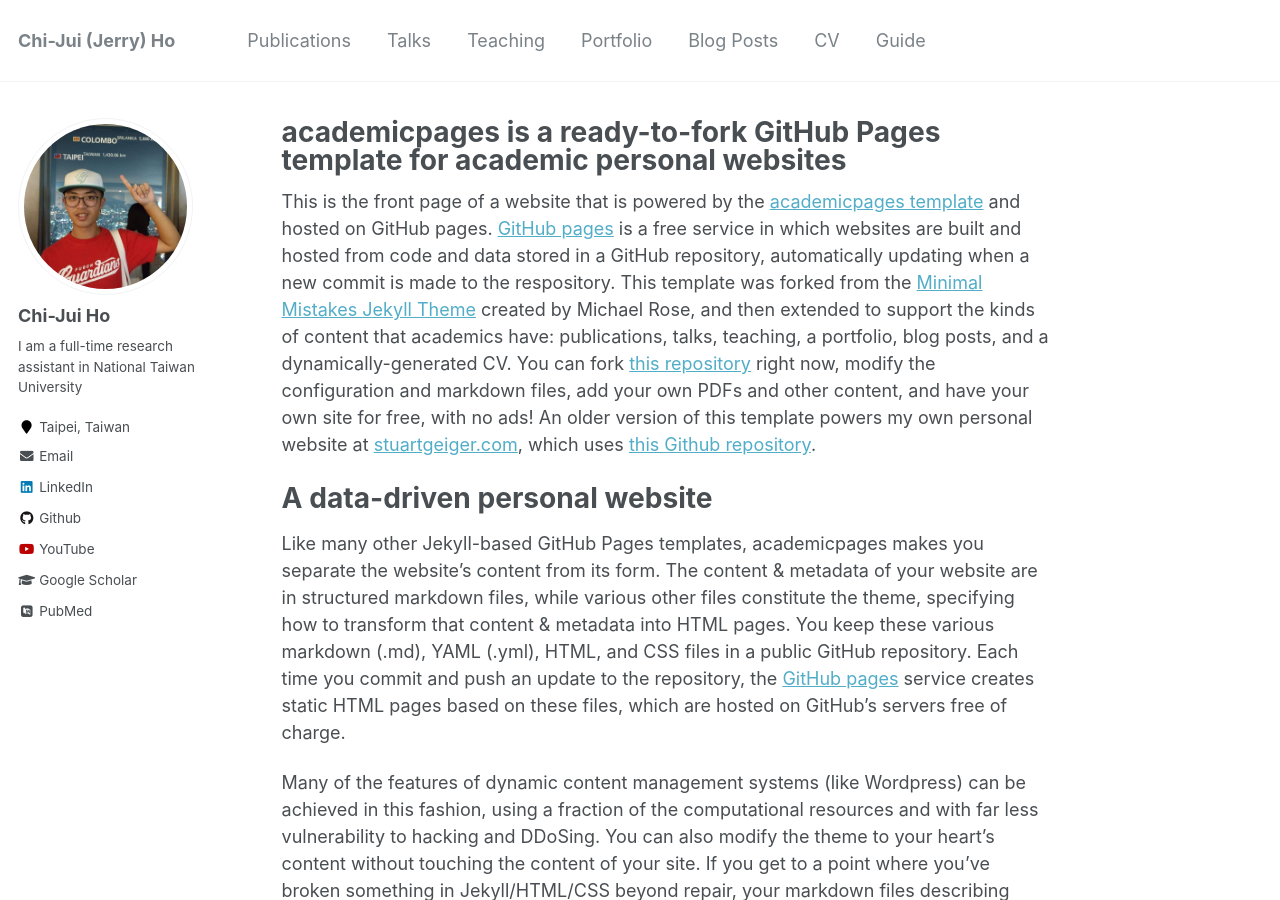
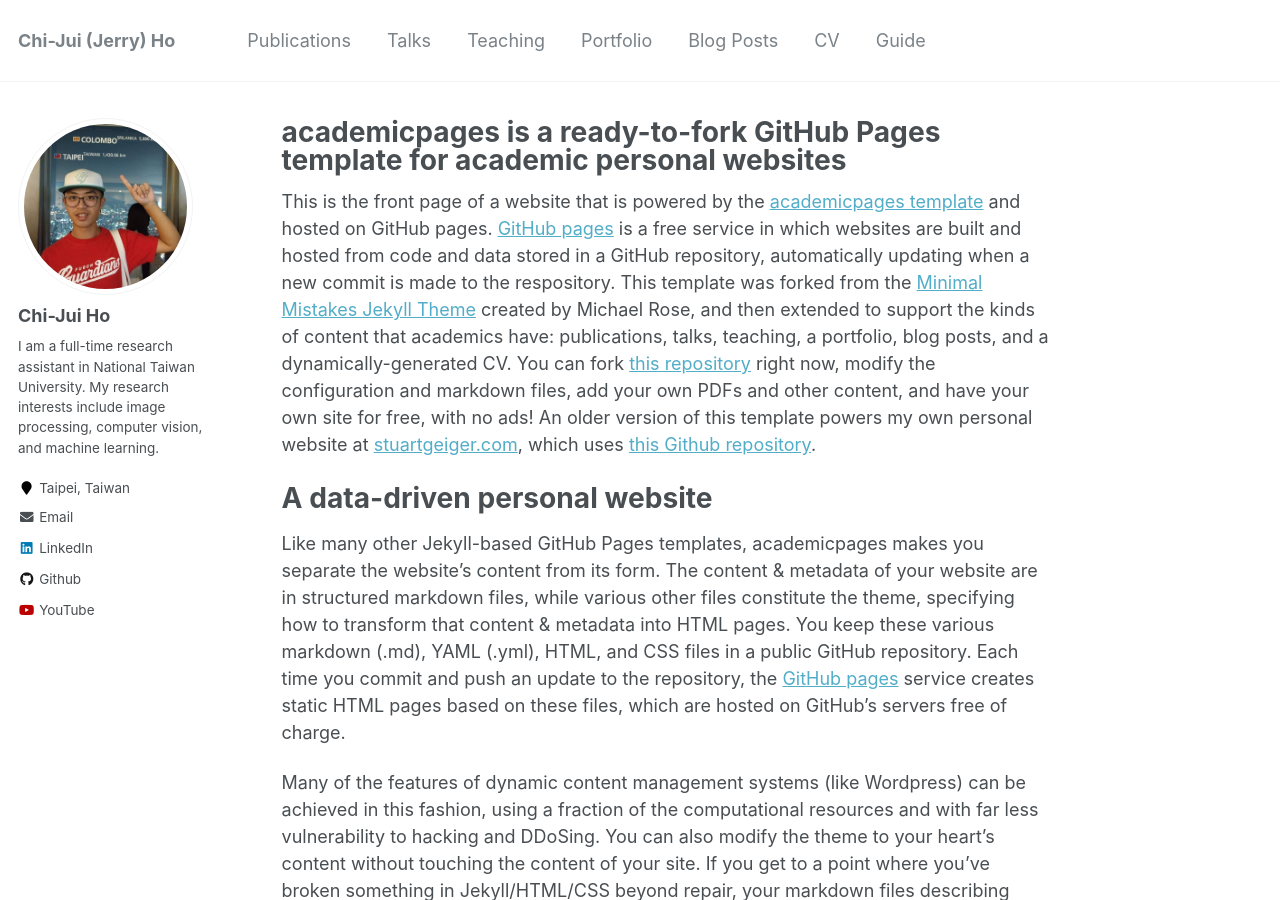
Before and after one commit to JerryHoTaiwan/JerryHo.github.io, a Jekyll site: the page built from _pages/about.md, in a window 1280 px wide and 900 px high. Built offline with Jekyll 4.4.1, drawn with Linux system fonts in a browser that asks for light colours; some web fonts are replaced; part of the change alters nothing that is shown.

Commit message:
Update _config.yml

```diff
--- a/_config.yml
+++ b/_config.yml
@@ -82,11 +82,11 @@ analytics:
 author:
   name             : "Chi-Jui Ho"
   avatar           : "Jerry.jpg"
-  bio              : "I am a full-time research assistant in National Taiwan University"
+  bio              : "I am a full-time research assistant in National Taiwan University. My research interests include image processing, computer vision, and machine learning."
   location         : "Taipei, Taiwan"
   employer         :
-  pubmed           : "https://www.ncbi.nlm.nih.gov/pubmed/?term=john+snow"
-  googlescholar    : "http://yourfullgooglescholarurl.com"
+  pubmed           :
+  googlescholar    :
   email            : hochirijay@gmail.com
   researchgate     :  # example: "https://www.researchgate.net/profile/yourprofile"
   uri              :
@@ -106,14 +106,14 @@ author:
   orcid            :
   pinterest        :
   soundcloud       :
-  stackoverflow    : # http://stackoverflow.com/users/123456/username
+  stackoverflow    :
   steam            :
   tumblr           :
   twitter          :
   vine             :
   weibo            :
   xing             :
-  youtube          : https://www.youtube.com/channel/UCEVFKOKBzfK0IjC6RWy2anw
+  youtube          : https://www.youtube.com/channel/UCEVFKOKBzfK0IjC6RWy2anw?view_as=subscriber
   wikipedia        :
 
 
```
